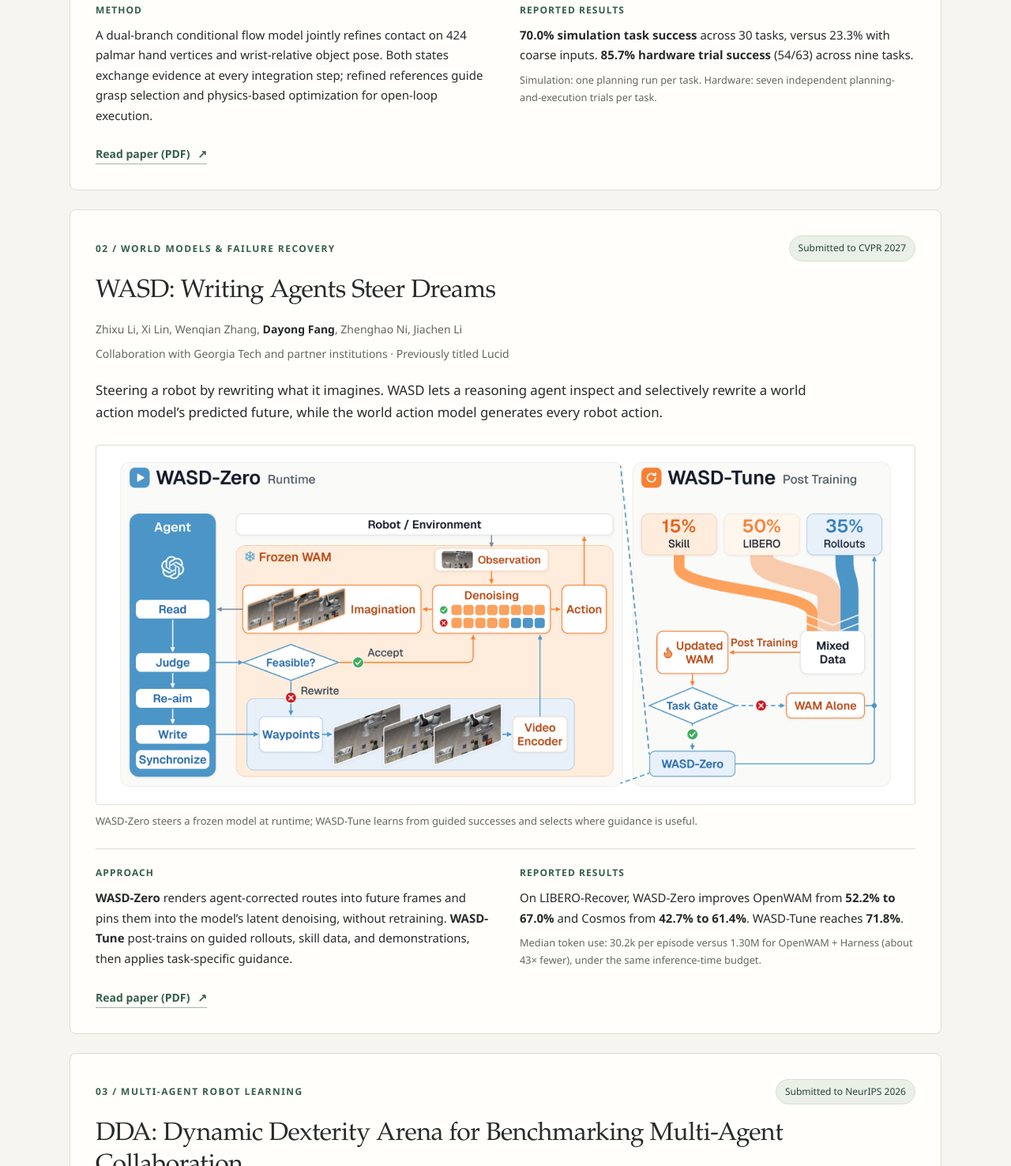
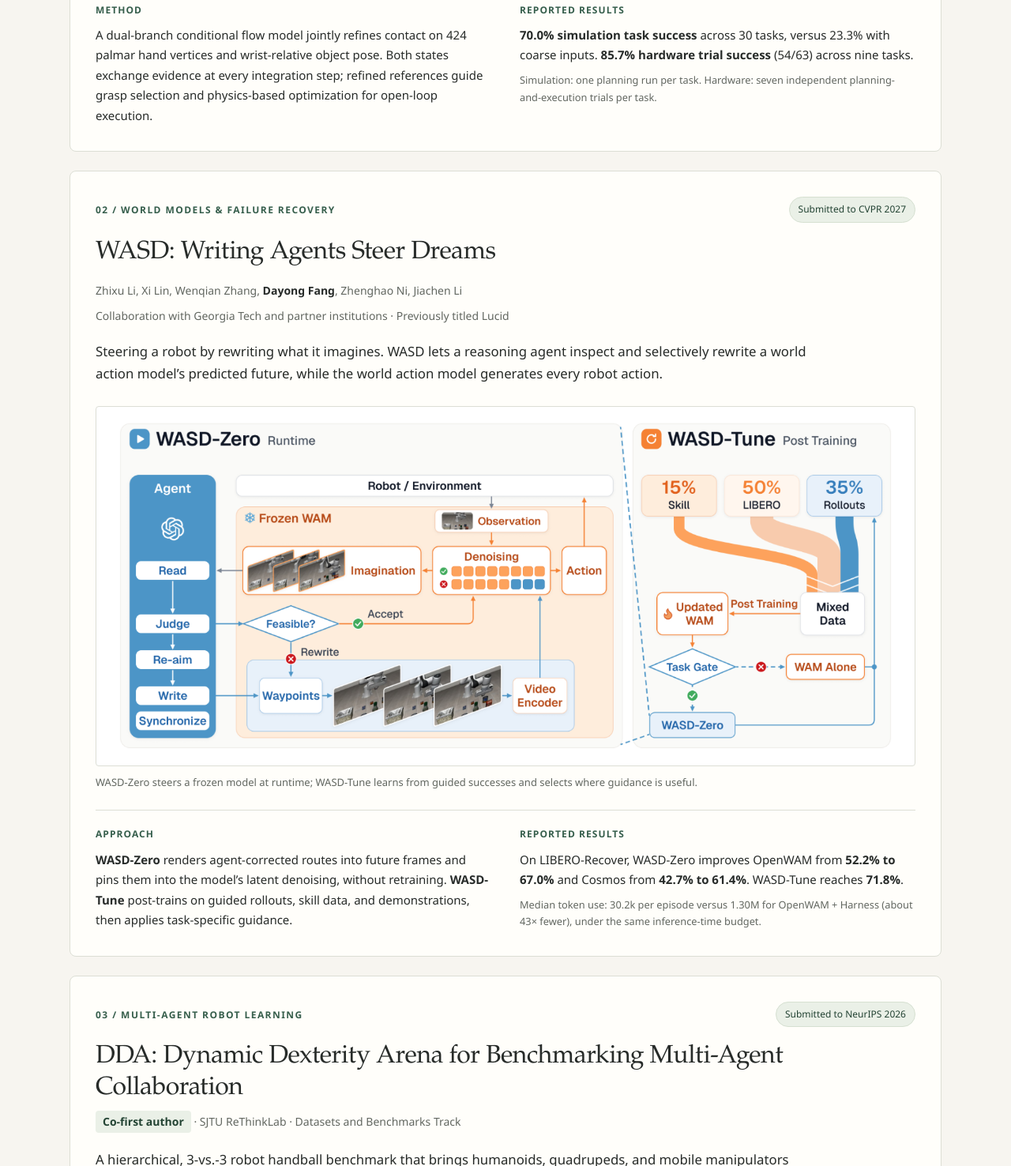
Before and after one commit to Don-Fang/don-fang.github.io, a plain HTML site: page index.html in a window 1280 px wide. Shown: the part 1512-2988 px from the top of the page at 79% size. Drawn offline with Linux system fonts and the light colour scheme.

Commit message:
Withdraw unpublished manuscript PDFs from public website

```diff
--- a/index.html
+++ b/index.html
@@ -55,7 +55,6 @@
         <p class="paper-summary">Helping robots learn not just how a human hand moves, but where it makes contact. CoGeFlow jointly refines visual contact estimates and object placement, so each can correct errors in the other.</p>
         <figure class="paper-figure"><a class="image-link" href="assets/images/cogeflow-overview.png" data-lightbox data-caption="CoGeFlow: coupled contact and geometry refinement for robot transfer" aria-label="Enlarge CoGeFlow overview"><img src="assets/images/cogeflow-overview.png" alt="CoGeFlow jointly corrects contact and geometry from human video and transfers the refined interaction to simulated and real robots" width="1488" height="546" loading="lazy"></a><figcaption>Joint perception refinement → contact-guided grasp selection → physics-based trajectory optimization.</figcaption></figure>
         <div class="paper-bottom"><div><h4>Method</h4><p>A dual-branch conditional flow model jointly refines contact on 424 palmar hand vertices and wrist-relative object pose. Both states exchange evidence at every integration step; refined references guide grasp selection and physics-based optimization for open-loop execution.</p></div><div><h4>Reported results</h4><p><strong>70.0% simulation task success</strong> across 30 tasks, versus 23.3% with coarse inputs. <strong>85.7% hardware trial success</strong> (54/63) across nine tasks.</p><p class="metric-note">Simulation: one planning run per task. Hardware: seven independent planning-and-execution trials per task.</p></div></div>
-        <div class="contact-links"><a href="assets/papers/cogeflow.pdf" target="_blank" rel="noopener noreferrer">Read paper (PDF) <span aria-hidden="true">↗</span></a></div>
       </article>
       <article class="paper-feature lucid-paper" id="lucid" aria-labelledby="wasd-title">
         <div class="paper-heading"><p class="eyebrow">02 / World models &amp; failure recovery</p><span class="submission">Submitted to CVPR 2027</span></div>
@@ -65,7 +64,6 @@
         <p class="paper-summary">Steering a robot by rewriting what it imagines. WASD lets a reasoning agent inspect and selectively rewrite a world action model’s predicted future, while the world action model generates every robot action.</p>
         <figure class="paper-figure"><a class="image-link" href="assets/images/wasd-overview.png" data-lightbox data-caption="WASD-Zero: runtime imagination rewriting; WASD-Tune: post-training and selective guidance" aria-label="Enlarge WASD method overview"><img src="assets/images/wasd-overview.png" alt="WASD-Zero reads, judges, and rewrites imagined futures before action generation. WASD-Tune combines guided rollouts, skill data, and demonstrations for post-training with a task gate." width="1488" height="633" loading="lazy" decoding="async"></a><figcaption>WASD-Zero steers a frozen model at runtime; WASD-Tune learns from guided successes and selects where guidance is useful.</figcaption></figure>
         <div class="paper-bottom"><div><h4>Approach</h4><p><strong>WASD-Zero</strong> renders agent-corrected routes into future frames and pins them into the model’s latent denoising, without retraining. <strong>WASD-Tune</strong> post-trains on guided rollouts, skill data, and demonstrations, then applies task-specific guidance.</p></div><div><h4>Reported results</h4><p>On LIBERO-Recover, WASD-Zero improves OpenWAM from <strong>52.2% to 67.0%</strong> and Cosmos from <strong>42.7% to 61.4%</strong>. WASD-Tune reaches <strong>71.8%</strong>.</p><p class="metric-note">Median token use: 30.2k per episode versus 1.30M for OpenWAM + Harness (about 43× fewer), under the same inference-time budget.</p></div></div>
-        <div class="contact-links"><a href="assets/papers/wasd.pdf" target="_blank" rel="noopener noreferrer">Read paper (PDF) <span aria-hidden="true">↗</span></a></div>
       </article>
       <article class="paper-feature" id="dda" aria-labelledby="dda-title">
         <div class="paper-heading"><p class="eyebrow">03 / Multi-agent robot learning</p><span class="submission">Submitted to NeurIPS 2026</span></div>
```
Also changed, not shown: 2 other files.
